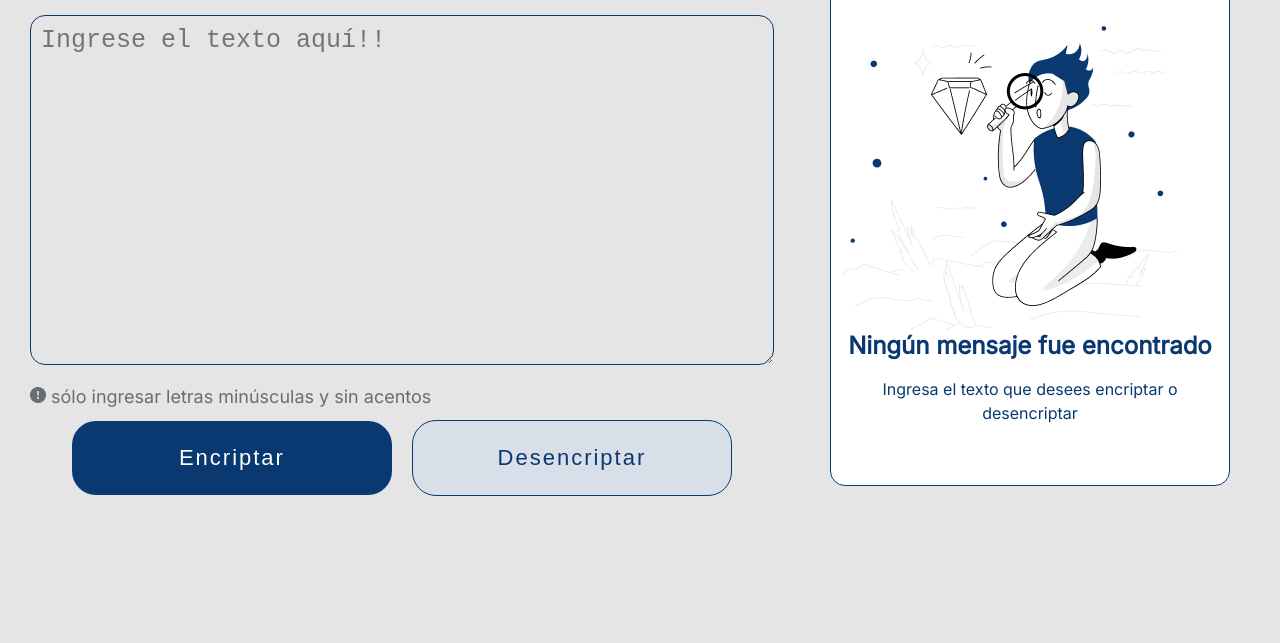
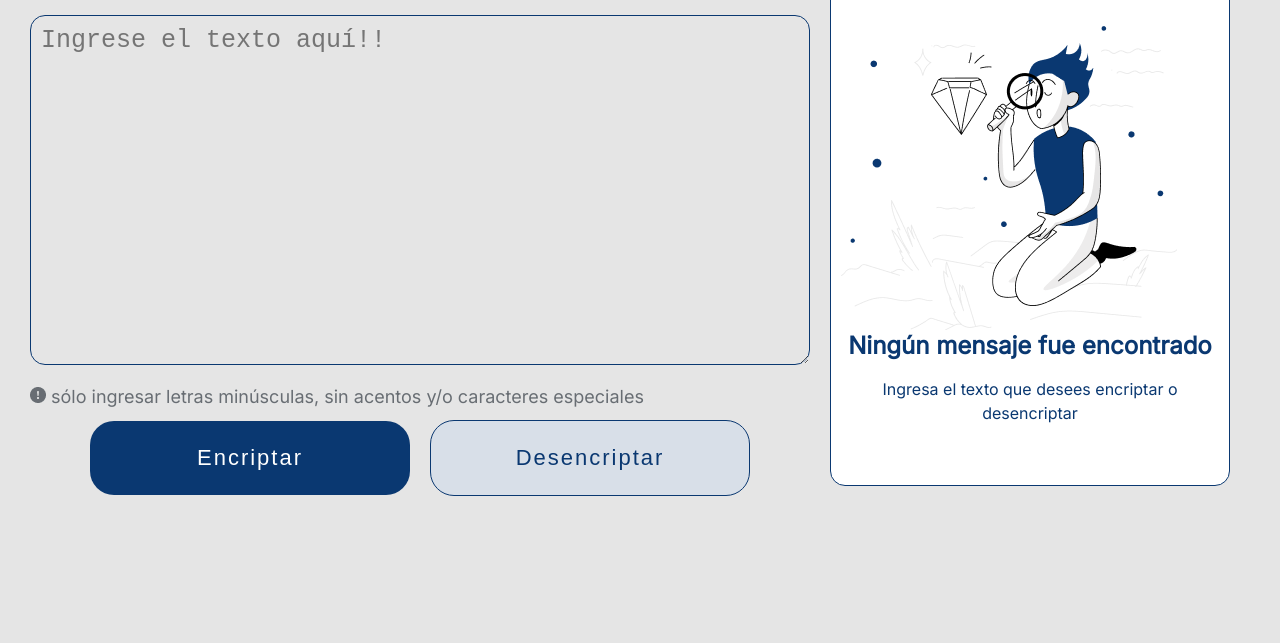
Before and after one commit to AxMar1221/Alura-Challenge-Encrypter, a plain HTML site: page index.html in a window 1280 px wide. Shown: the part 85-728 px from the top of the page. Drawn offline with nearby package versions, Linux system fonts and the light colour scheme; some packages are replaced by stand-ins of ours; a script that the page names is missing.

```diff
--- a/encrypter.js
+++ b/encrypter.js
@@ -1,4 +1,4 @@
-//Mensaje en consola de carga de la pagina
+//Mensaje en consola cuando termina de cargar de la pagina
 window.addEventListener("load", () => {
   console.log("Encryptor loaded");
 });
@@ -33,7 +33,7 @@ let textOriginal = document.getElementById("text-original");
 let textEncrypt = document.getElementById("text-encrypt");
 let showEncrypt = document.querySelector(".show-encrypt");
 
-//validar texto
+//validar que el texto no contenga mayúsculas o caracteres especiales
 function verifyText() {
   let verifyText = document.getElementById("text-original").value;
   if(/[A-ZÁÉÍÓÚáéíóú]/.test(verifyText)) {
--- a/index.html
+++ b/index.html
@@ -30,7 +30,7 @@
                 <textarea class="text-original" id="text-original" placeholder="Ingrese el texto aquí!!"></textarea>
                 <span class="rules">
                     <img src="./assets/bi_exclamation-circle-fill.png" alt="exclamation-icon" class="exclamation-icon">
-                    sólo ingresar letras minúsculas y sin acentos
+                    sólo ingresar letras minúsculas, sin acentos y/o caracteres especiales
                 </span>
                 <div class="div-buttons">
 
```
